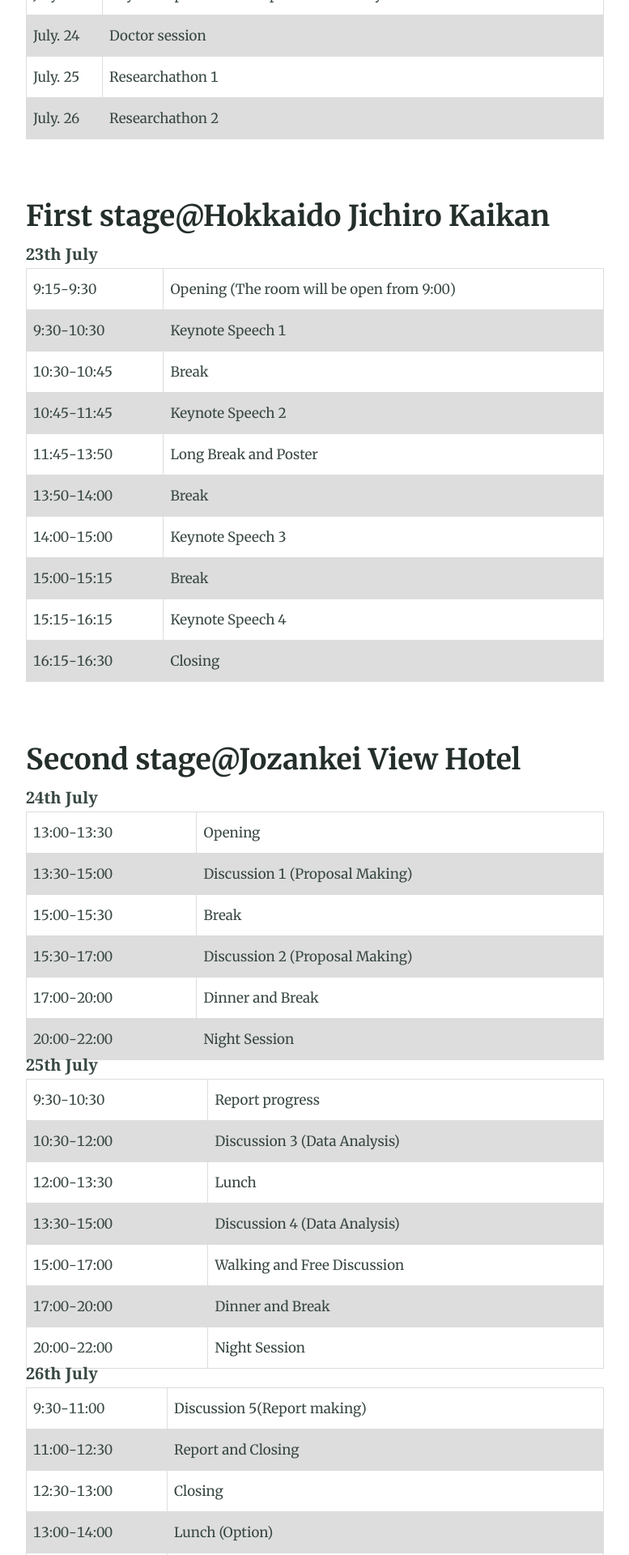
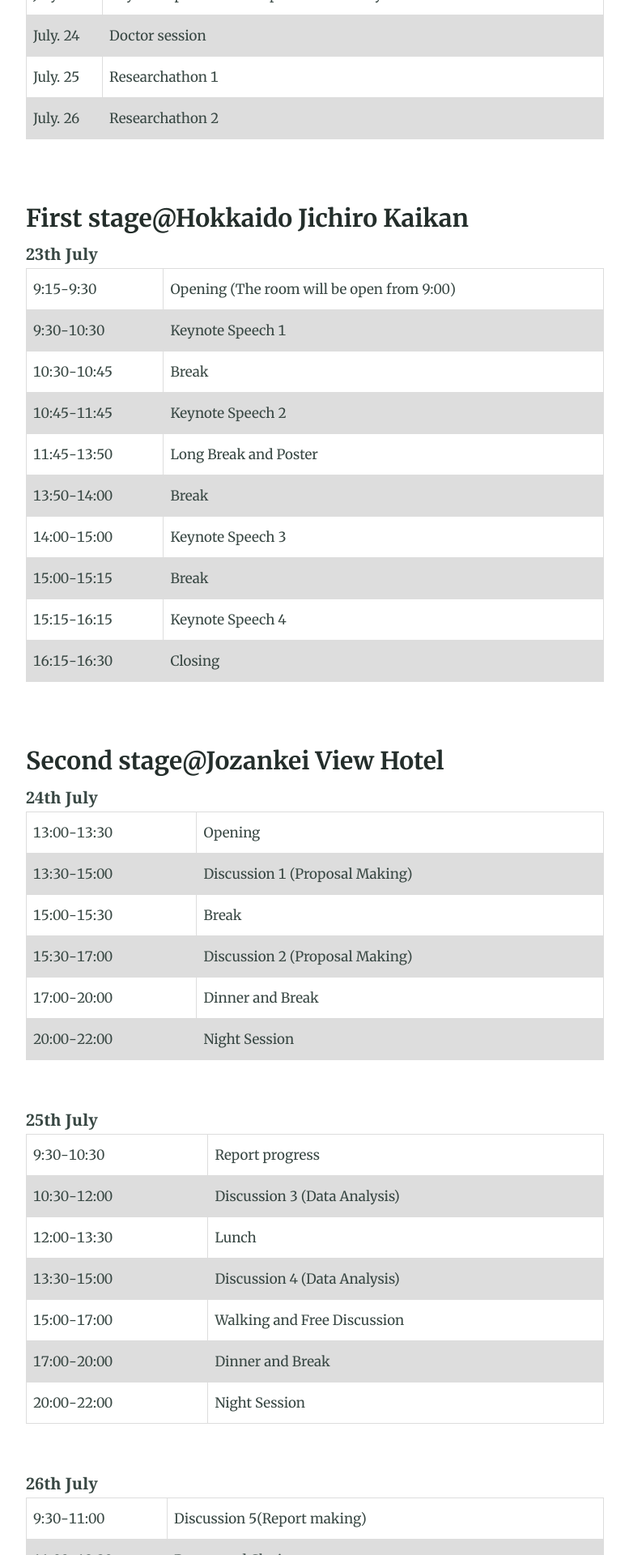
Before and after one commit to msr-asia-summit/msr-asia-summit.github.io, a Jekyll site: the page built from program.md, in a window 1280 px wide. Shown: the part 901-2821 px from the top of the page at 81% size, without its empty margins (251-1028 px from the left). Built offline with Jekyll 4.4.1, drawn with Linux system fonts in a browser that asks for light colours.

```diff
--- a/_includes/table-program-second-stage.html
+++ b/_includes/table-program-second-stage.html
@@ -47,6 +47,7 @@
         <td>Night Session</td>
     </tr>
 </table>
+<br>
 <table>
 <b>25th July</b>
     <tr>
@@ -78,7 +79,7 @@
         <td>Night Session</td>
     </tr>
 </table>
-
+<br>
 <table>
 <b>26th July</b>
     <tr>
--- a/program.md
+++ b/program.md
@@ -12,10 +12,10 @@ excerpt: "MSR Asia Summit 2023 Program"
 {% include table-program.html %}
 
 <br>
-## First stage@Hokkaido Jichiro Kaikan
+### First stage@Hokkaido Jichiro Kaikan
 
 {% include table-program-first-stage.html %}
 
 <br>
-## Second stage@Jozankei View Hotel
+### Second stage@Jozankei View Hotel
 {% include table-program-second-stage.html %}
```
